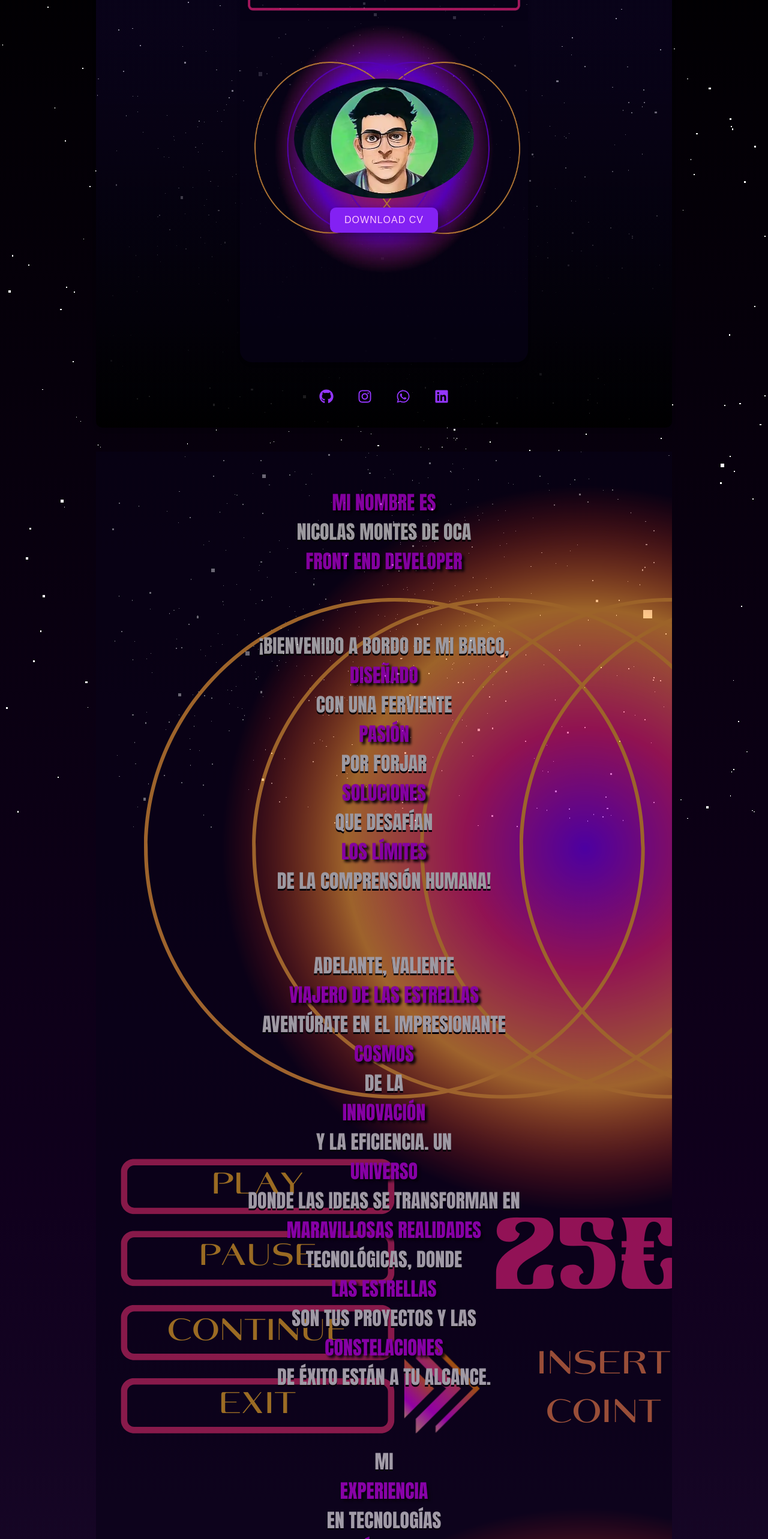
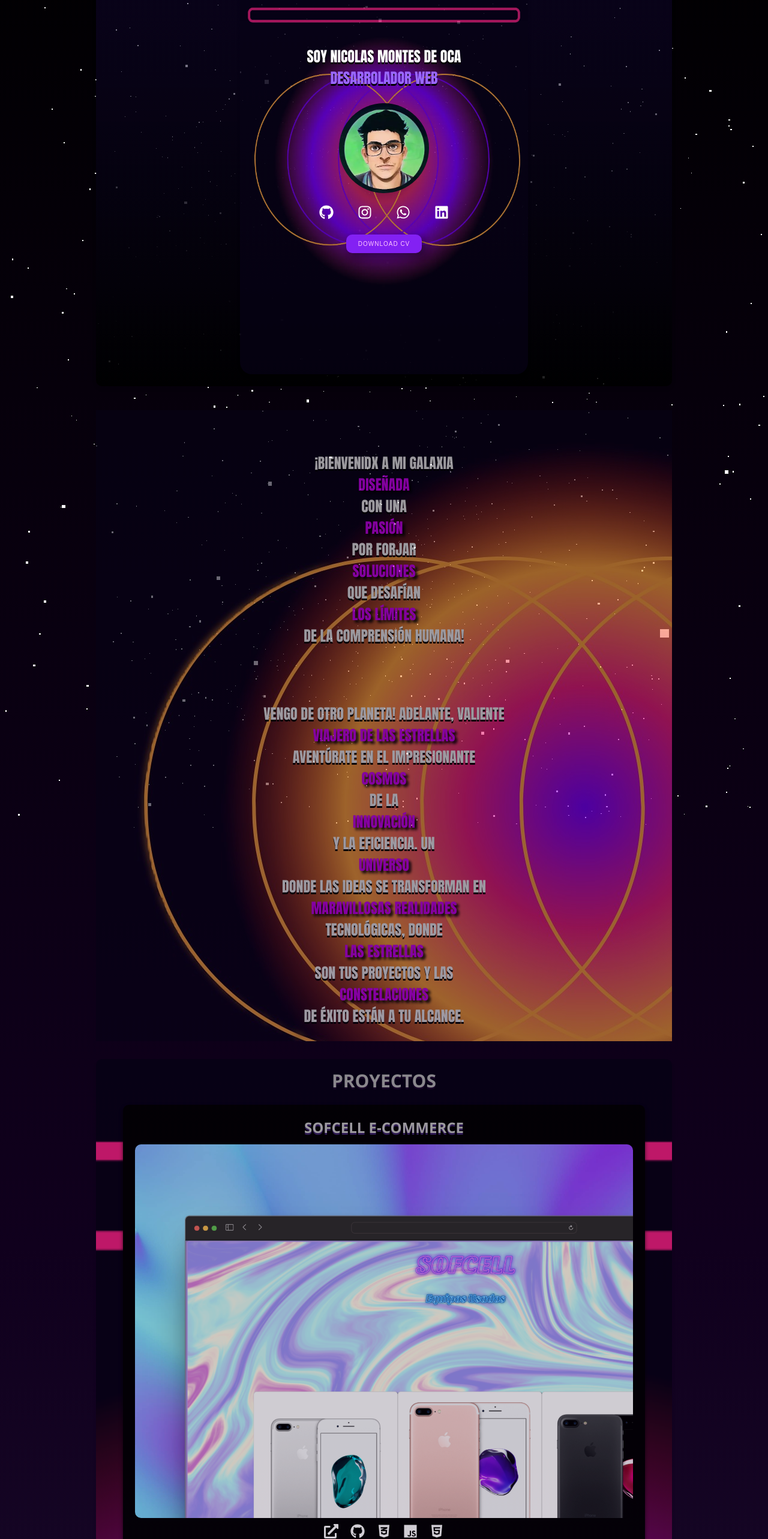
Before and after one commit to Emedeo22/Proyectos, a React (Create React App) app: page / in a window 1280 px wide. Shown: the part 220-2786 px from the top of the page at 60% size. Built offline with nearby package versions, Linux system fonts and the light colour scheme.

Commit message:
cambios hechos en el viaje

```diff
--- a/src/App.css
+++ b/src/App.css
@@ -153,6 +153,7 @@ img {
   justify-content: center;
   align-items: center;
   margin-bottom: 20px;
+  background-size: cover;
 
 }
 
@@ -166,8 +167,8 @@ img {
 
 .project__img {
   margin: 10px auto;
-  width: 400px;
-  height: 250px;
+  width: auto;
+  height: auto;
 
   position: relative;
 }
--- a/src/App.js
+++ b/src/App.js
@@ -15,8 +15,8 @@ function App() {
       <Header />
       <About />
       <Presentation />
+      <Projects />
       <Skills />
-      <Projects />
       <Contact />
 
     </div>
--- a/src/components/About.css
+++ b/src/components/About.css
@@ -6,17 +6,40 @@
   align-items: center;
   justify-content: center;
   text-align: center;
-  padding: 40px;
   border-radius: 15px;
   height: 700px;
 
 }
+.Title-1 {
+
+  font-size: 3vh;
+  color: #9a67ff;
+}
 
 @media (min-width: 768px) {
   .about-container {
-    height: 700px;
+    height: 95vh;
+
   }
+
 }
+
+@media (max-width: 768px) {
+  .about-container {
+    height: 80vh;
+
+  }
+
+}
+
+@media (min-width: 768px) {
+  .about-button {
+    top: 0;
+    margin-bottom: 90px;
+  }
+
+}
+
 
 
 
@@ -24,25 +47,15 @@
   position: absolute;
   z-index: -1;
   border-radius: 20px;
-  top: -20px;
+  top: 0px;
   opacity: 70%;
   height: 770px;
 
 }
-.about-title {
-  font-size: 50px;
-  color: rgba(131, 33, 243, 0);
-  margin-bottom: 20px;
-  text-shadow: 0 3px  #460c3e00;
-  background-size: cover !important;
-  width: 300px;
-  height: 100px;
-  border-radius: 16px;
 
 
 
 
-}
 
 .about-content {
   font-size: 27px;
@@ -60,12 +73,12 @@
   position: relative;
   display: flex;
   flex-direction: row;
-  top: 20px;
-  width: 300px;
-  height: 200px;
+  top: 0;
+  width: 150px;
+  height: 150px;
   overflow: hidden;
-  border-radius: 50%;
-  margin-bottom: 35px;
+  border-radius: 100%;
+  margin-bottom: 20px;
 
 
 }
@@ -73,7 +86,6 @@
 .about-image {
   display: flex;
   flex-direction: row;
-
   position: absolute;
   top: 0;
   left: 0;
@@ -92,7 +104,8 @@
   z-index: 1;
   position: relative;
   gap: 20px;
-  top: 30px;
+  top: 20px;
+
 }
 
 
@@ -124,10 +137,10 @@
 .about-button {
   background: rgb(131 33 243);
   color: #ffc7fd;
-  padding: 12px 24px;
+  padding: 10px 20px;
   border: none;
   border-radius: 10px;
-  font-size: 16px;
+  font-size: 10px;
   cursor: pointer;
   box-shadow: 6px 6px 12px rgba(0, 0, 0, 0.1),
               6px 6px 12px rgba(11, 11, 11, 0.31);
@@ -140,7 +153,7 @@
   font-family: 'Poppins', sans-serif;
   outline: none;
   margin-top: 0px;
-  margin-bottom: 20px;
+  margin-bottom: 70px;
 
 
 
@@ -210,9 +223,8 @@
 background-color: #e5e5f7;
 opacity: 0.8;
 background-color: #e5e5f7;
-opacity: 1;
   margin-bottom: 30px;
-  background-image: url(/public/avatar.webp);
+  background-image: url(/public/avatar.jpg);
   opacity: 60%;
 }
 
@@ -220,7 +232,7 @@ opacity: 1;
   margin-left: 20px;
   margin-right: 20px;
   color: #ffffff;
-  font-size: 4vh;
+  font-size: 3vh;
   font-weight: 700;
   display: flex;
   flex-direction: column;
@@ -230,7 +242,7 @@ opacity: 1;
   text-align: center;
   text-transform: uppercase;
   text-shadow: 0 3px #000000;
-  margin-top:60px;
+  margin-top:70px;
 
 
 }
@@ -238,8 +250,7 @@ opacity: 1;
 
   color: hsl(290, 100%, 50%);
   text-shadow: 4px 4px 4px #000000;
-
-  font-size: 4vh;
+  font-size: 3vh;
   font-family: Impact, Haettenschweiler, 'Arial Narrow Bold', sans-serif;
 }
 
--- a/src/components/About.js
+++ b/src/components/About.js
@@ -27,23 +27,22 @@ function About() {
 
   return (
     <section id="about" className="section">
+
       <div className="about-container">
 
+
         <img className='banner' src="/ultimo.webp" alt="banner" />
+        <p className="presentation__text">
+          soy nicolas montes de oca<span className='Title-1'>desarrolador web</span>
+          </p>
 
         <div className="about-image-container">
+
           <img
             className="about-image"
             src="/about2.webp" alt="avatar" />
         </div>
-        <div className="about-button-container">
-          <button className="about-button" onClick={handleDownload}>Download CV</button>
-        </div>
-      <div className="about-text-container">
-
-      </div>
-      </div>
-      <div className="footer__social-icons">
+         <div className="footer__social-icons">
           <a href="https://github.com/Emedeo22" target="_blank" rel="noopener noreferrer">
             <FaGithub className="footer__icon" />
           </a>
@@ -56,6 +55,12 @@ function About() {
           <a href="https://www.linkedin.com/in/nicolas-montes-de-oca-305059252/" target="_blank" rel="noopener noreferrer"><FaLinkedin className="footer__icon"/></a>
 
         </div>
+        <div className="about-button-container">
+          <button className="about-button" onClick={handleDownload}>Download CV</button>
+        </div>
+
+      </div>
+
 
     </section>
   );
--- a/src/components/Contact.js
+++ b/src/components/Contact.js
@@ -31,7 +31,7 @@ function Contact() {
         <div className="footer__contact-info">
           <div className="footer__contact-item">
 
-            <span className="footer__contact-text">Phone: +543405433121</span>
+            <span className="footer__contact-text">Telefono: +543405433121</span>
           </div>
           <div className="footer__contact-item">
 
@@ -41,12 +41,12 @@ function Contact() {
         <div className="footer__quick-links">
 
           <Link
-            to="about"
+            to="presentation"
             smooth={true}
             duration={500}
             className="footer__link"
           >
-            About me
+            Sobre mi
           </Link>
           <Link
             to="projects"
@@ -54,15 +54,15 @@ function Contact() {
             duration={500}
             className="footer__link"
           >
-            Projects
+            Proyectos
           </Link>
           <Link
-            to="contact"
+            to="about"
             smooth={true}
             duration={500}
             className="footer__link"
           >
-            Contact
+            Contactos
           </Link>
         </div>
         <p className="footer__copyright">
--- a/src/components/Footer.css
+++ b/src/components/Footer.css
@@ -112,13 +112,13 @@
 
   .footer__icon {
     font-size: 24px;
-    color: #9436ff;
+    color: #ffffff;
     margin-right: 10px;
     transition: color 0.3s ease;
   }
 
   .footer__icon:hover {
-    color: #a639ae;
+    color: #ff42fc;
   }
 
   .footer__contact-item {
--- a/src/components/Header.js
+++ b/src/components/Header.js
@@ -13,15 +13,13 @@ function Header() {
   return (
     <header className="header bg-dark py-3">
       <div className="container d-flex justify-content-center align-items-center flex-column">
-        <h1 className="header__title text-white text-center mb-0">
 
-        </h1>
         <nav className="header__nav mt-3">
           <div className="container d-flex justify-content-center">
             <ul className={`header__nav-list ${isMenuOpen ? 'active' : ''}`}>
               <li className="header__nav-item">
                 <Link
-                  to="about"
+                  to="presentation"
                   smooth={true}
                   duration={500}
                   className="transition-link"
--- a/src/components/Projects.js
+++ b/src/components/Projects.js
@@ -11,14 +11,13 @@ function Projects() {
 
         <img className='project__img' src="/sofi.png" alt='S warranty' />
         <p className="project__description">
-          <a href="https://sofcell-online.vercel.app/" target="_blank" rel="noopener noreferrer">
-            <FaExternalLinkAlt className="footer__icon" />
-            <FaGithub className="footer__icon" />
-            <FaCss3Alt className="footer__icon" />
-            <FaJs className="footer__icon" />
-            <FaHtml5 className="footer__icon" />
-          </a>
+        <a href="https://sofcell-online.vercel.app/" target="_blank" rel="noopener noreferrer"><FaExternalLinkAlt className="footer__icon" /></a>
+        <a href="https://github.com/Emedeo22" target="_blank" rel="noopener noreferrer"><FaGithub className="footer__icon" /></a>
+          <FaCss3Alt className="footer__icon" />
+          <FaJs className="footer__icon" />
+          <FaHtml5 className="footer__icon" />
         </p>
+
       </div>
       <div className="project">
         <h3 className="project__title">Gaia Calzados E-commerce</h3>
@@ -26,12 +25,11 @@ function Projects() {
           <img className='project__img'  src="/gaia.webp" alt='S warranty' />
         </div>
         <p className="project__description">
-          <a href="https://github.com/Emedeo22" target="_blank" rel="noopener noreferrer">
-            <FaExternalLinkAlt className="footer__icon" />
-            <FaGithub className="footer__icon" />
+        <a href="https://github.com/" target="_blank" rel="noopener noreferrer"><FaExternalLinkAlt className="footer__icon" /></a>
+        <a href="https://github.com/Emedeo22" target="_blank" rel="noopener noreferrer"><FaGithub className="footer__icon" /></a>
             <FaSass className="footer__icon" />
             <FaJs className="footer__icon" />
-          </a>
+            <FaHtml5 className="footer__icon" />
         </p>
       </div>
       <div className="project">
@@ -40,15 +38,13 @@ function Projects() {
           <img className='project__img' src="/sofcell2_1.webp" alt='S warranty' />
         </div>
         <p className="project__description">
-          <a href="https://github.com/Emedeo22" target="_blank" rel="noopener noreferrer">
+        <a href='https://store-app-sofcell.vercel.app/'><FaExternalLinkAlt className="footer__icon" /></a>
+        <a href="https://github.com/Emedeo22" target="_blank" rel="noopener noreferrer"><FaGithub className="footer__icon" /></a>
+        <FaReact className="footer__icon" />
+        <FaCss3Alt className="footer__icon" />
+        <FaHtml5 className="footer__icon" />
+        </p>
 
-          </a>
-          <a href='https://store-app-sofcell.vercel.app/'>
-          <FaExternalLinkAlt className="footer__icon" />
-          </a>
-          <FaGithub className="footer__icon" />
-          <FaReact className="footer__icon" />
-        </p>
       </div>
       <div className="project">
         <h3 className="project__title">MDEO Servicio Tecnico</h3>
@@ -59,7 +55,7 @@ function Projects() {
           <a href="https://github.com/Emedeo22" target="_blank" rel="noopener noreferrer">
 
           </a>
-          <a href=''>
+          <a href='https://github.com/Emedeo22'>
           <FaExternalLinkAlt className="footer__icon" />
           </a>
           <FaGithub className="footer__icon" />
--- a/src/components/Skills.js
+++ b/src/components/Skills.js
@@ -1,5 +1,7 @@
 import React, { useEffect, useRef } from 'react';
 import { FaHtml5, FaCss3Alt, FaSass, FaJs, FaReact } from 'react-icons/fa';
+import { SiAstro } from "react-icons/si";
+
 import './Technologies.css';
 
 function Technologies() {
@@ -50,7 +52,7 @@ function Technologies() {
           <div className="technology">
             <div className="technology__name"><FaHtml5 className='icon' /></div>
             <div className="technology__progress">
-              <div className="technology__water" data-percentage="70">
+              <div className="technology__water" data-percentage="50">
                 <div className="progress-bar"></div>
               </div>
             </div>
@@ -60,7 +62,7 @@ function Technologies() {
           <div className="technology">
             <div className="technology__name"><FaCss3Alt className='icon' /></div>
             <div className="technology__progress">
-              <div className="technology__water" data-percentage="50">
+              <div className="technology__water" data-percentage="40">
                 <div className="progress-bar"></div>
               </div>
             </div>
@@ -96,6 +98,16 @@ function Technologies() {
             </div>
           </div>
         </li>
+        <li className="technologies__item">
+          <div className="technology">
+            <div className="technology__name"><SiAstro className='icon' /></div>
+            <div className="technology__progress">
+              <div className="technology__water" data-percentage="30">
+                <div className="progress-bar"></div>
+              </div>
+            </div>
+          </div>
+        </li>
       </ul>
     </div>
   );
--- a/src/components/Technologies.css
+++ b/src/components/Technologies.css
@@ -21,11 +21,12 @@
   }
 
   .technologies__title {
+    display: flex;
     font-size: 24px;
     text-align: center;
-    margin-bottom: 0;
+    margin-bottom: 10px;
     margin-top: 8px;
-    display: flex;
+    padding: 8px 0px;
     justify-content: space-around;
 
 
@@ -51,7 +52,8 @@
   }
   .technologies__item {
     font-size: 18px;
-    padding: 10px;
+    padding: 9px;
+
     border-radius: 8px;
     background-color: #2f2f2f;
     margin-bottom: 10px;
@@ -78,7 +80,7 @@
   }
 
   .technologies__item {
-    margin-bottom: 10px;
+    gap: 20px;
   }
 
   .technology {
--- a/src/components/presentation.js
+++ b/src/components/presentation.js
@@ -1,27 +1,21 @@
 import React from 'react'
-import { FaReact } from 'react-icons/fa';
-
 import "./About.css"
 export const presentation = () => {
   return (
 
     <div className='presentation'>
       <div className="about-text-container">
-      <p className="presentation__text">
-          <span className='span'>mi nombre es </span> nicolas montes de oca<span className='span'> Front End Developer</span>
-          </p>
+
       </div>
 
         <p className='presentation__text'>
-        ¡BIENVENIDO A BORDO DE MI BARCO,<span className='span'>DISEÑADO</span> CON UNA FERVIENTE<span className='span'> PASIÓN </span> POR FORJAR<span className='span'>  SOLUCIONES</span>  QUE DESAFÍAN <span className='span'>LOS LÍMITES</span> DE LA COMPRENSIÓN HUMANA!
+        ¡BIENVENIDX A MI GALAXIA<span className='span'>DISEÑADA</span> CON UNA <span className='span'> PASIÓN </span> POR FORJAR<span className='span'>  SOLUCIONES</span>  QUE DESAFÍAN <span className='span'>LOS LÍMITES</span> DE LA COMPRENSIÓN HUMANA!
 
         </p>
         <p className='presentation__text'>
-        ADELANTE, VALIENTE<span className='span'>VIAJERO DE LAS ESTRELLAS</span> AVENTÚRATE EN EL IMPRESIONANTE<span className='span'>COSMOS</span>  DE LA <span className='span'>INNOVACIÓN</span> Y LA EFICIENCIA. UN<span className='span'> UNIVERSO</span> DONDE LAS IDEAS SE TRANSFORMAN EN<span className='span'> MARAVILLOSAS REALIDADES</span> TECNOLÓGICAS, DONDE<span className='span'> LAS ESTRELLAS</span> SON TUS PROYECTOS Y LAS <span className='span'> CONSTELACIONES</span> DE ÉXITO ESTÁN A TU ALCANCE.
+        VENGO DE OTRO PLANETA! ADELANTE, VALIENTE<span className='span'>VIAJERO DE LAS ESTRELLAS</span> AVENTÚRATE EN EL IMPRESIONANTE<span className='span'>COSMOS</span>  DE LA <span className='span'>INNOVACIÓN</span> Y LA EFICIENCIA. UN<span className='span'> UNIVERSO</span> DONDE LAS IDEAS SE TRANSFORMAN EN<span className='span'> MARAVILLOSAS REALIDADES</span> TECNOLÓGICAS, DONDE<span className='span'> LAS ESTRELLAS</span> SON TUS PROYECTOS Y LAS <span className='span'> CONSTELACIONES</span> DE ÉXITO ESTÁN A TU ALCANCE.
         </p>
-        <p className='presentation__text'>
-        MI<span className='span'> EXPERIENCIA</span> EN TECNOLOGÍAS<span className='span'> MÍSTICAS</span> COMO<FaReact className='react'/> <span className='span'>REACT</span><FaReact className='react'/>TE SERVIRÁ DE<span className='span'> PROPULSIÓN</span> PARA ATRAVESAR <span className='span'> FRONTERAS INIMAGINABLES</span> Y ELEVAR TUS PROYECTOS A NUEVAS<span className='span'> ALTURAS ESTELARES</span>.
-        </p>
+
 
     </div>
   )
```
Also changed, not shown: public/avatar.jpg (added).
